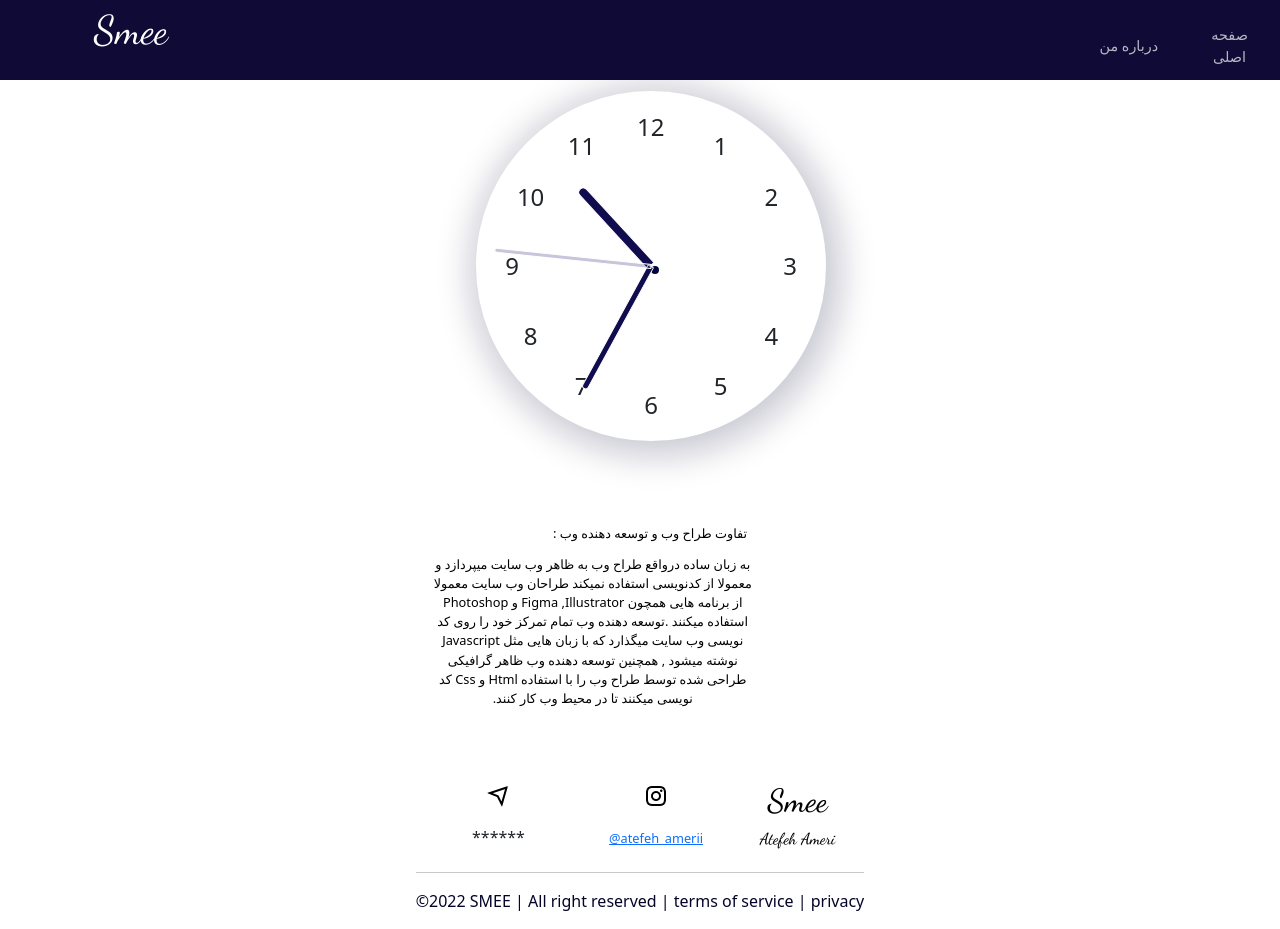
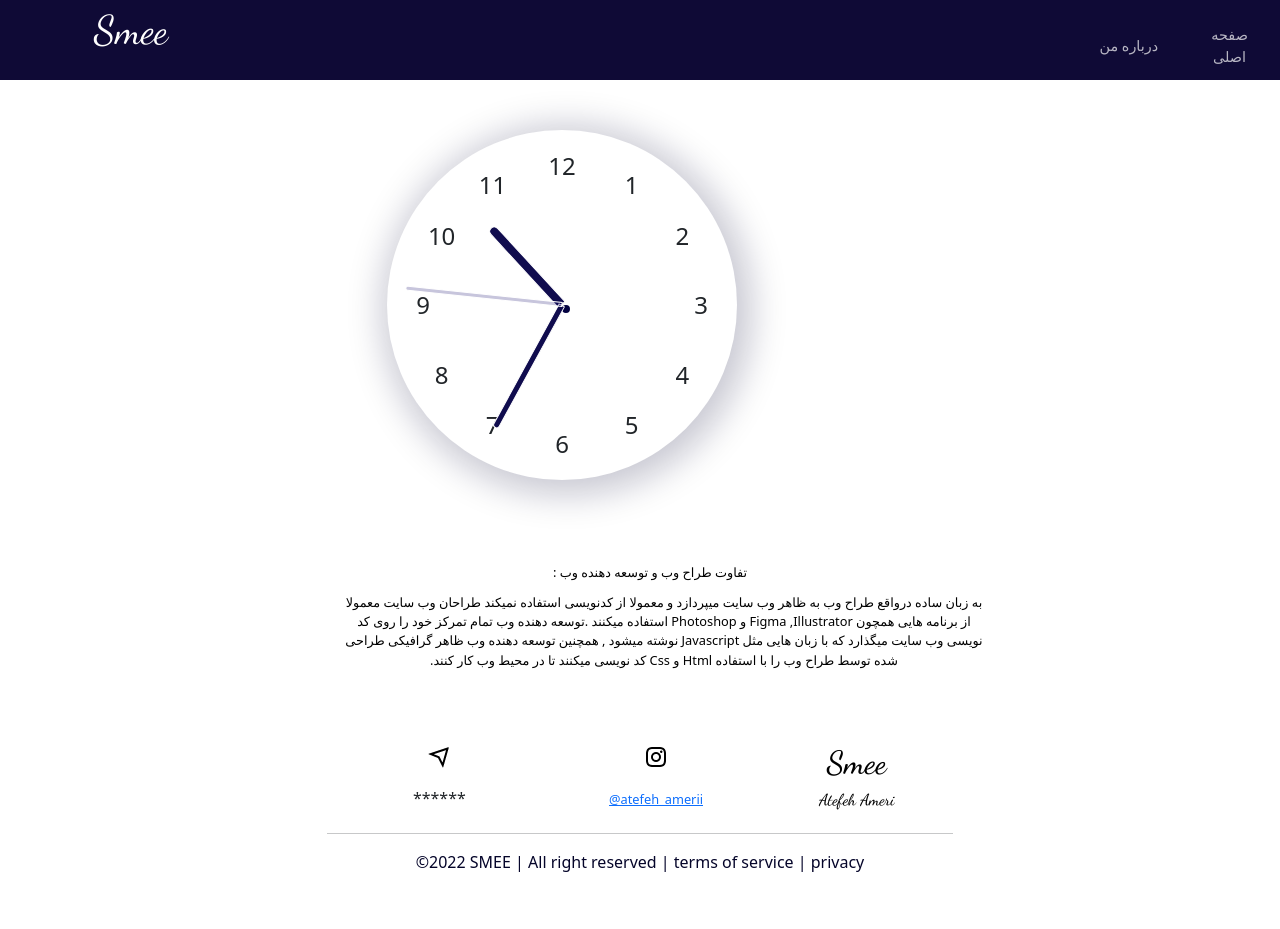
Before and after one commit to RealSmee/simple, a React (Create React App) app: page / in a window 1280 px wide. After the commit the page ends 890 px from the top, so only its background shows below. Built offline with nearby package versions, Linux system fonts and the light colour scheme; a web font is replaced by a local one.

Commit message:
first commit

```diff
--- a/package.json
+++ b/package.json
@@ -1,5 +1,5 @@
 {
-  "homepage": "http://RealSmee.github.io/simplee",
+  "homepage": "http://RealSmee.github.io/",
   "name": "realprofilee-app",
   "version": "0.1.0",
   "private": true,
--- a/src/pages/Home/text.css
+++ b/src/pages/Home/text.css
@@ -11,7 +11,7 @@
   font-size: .8rem;
   text-align: center;
   direction: rtl;
-  width: 40rem;
+  width:40rem;
   left: 1.5rem;
 
 
@@ -22,8 +22,5 @@
    padding: 10px 5px;
    position: relative;
   }
-  .section p{
-    width:20rem ;
 
-  }
 }
```
